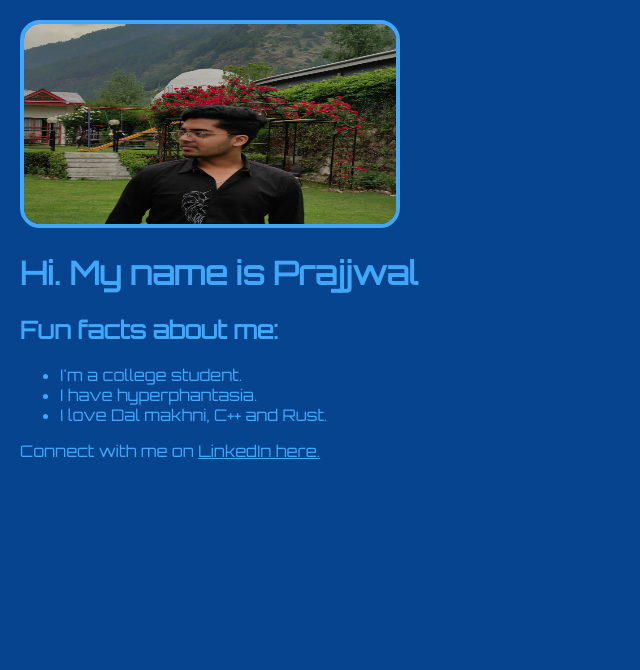
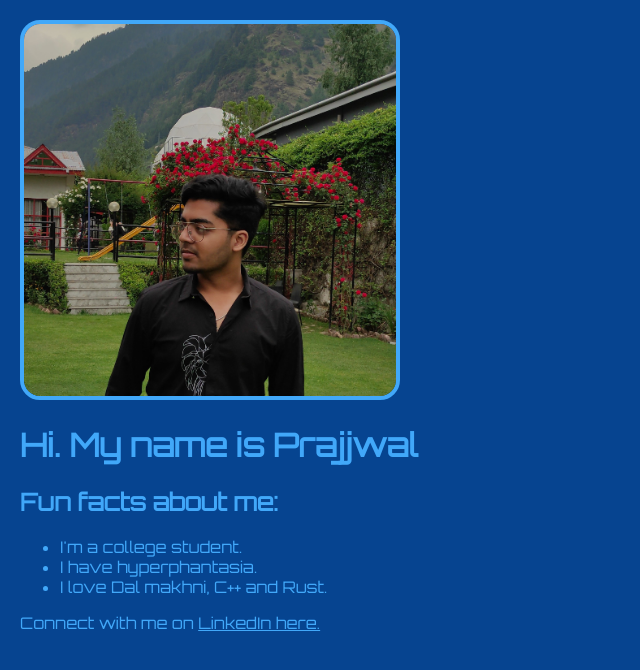
Before and after one commit to proctor9107/proctor9107.github.io, a website built with Vite: page index.html in a window 1280 px wide. Shown: the whole page, without its empty margins (0-640 px from the left). Built offline with nearby package versions, Linux system fonts and the light colour scheme; a web font is replaced by a local one.

Commit message:
Add files via upload

```diff
--- a/index.html
+++ b/index.html
@@ -10,7 +10,7 @@
         Challenge 1:
         Write the HTML for your personal website.
         -->
-        <img src="prajjwal.jpg" width="200" height="200" alt="Prajjwal's photo">
+        <img src="prajjwal.jpg" width="200px" alt="Prajjwal's photo">
         <h1>Hi. My name is Prajjwal</h1>
         <h2>Fun facts about me:</h2>
         <ul>
```
